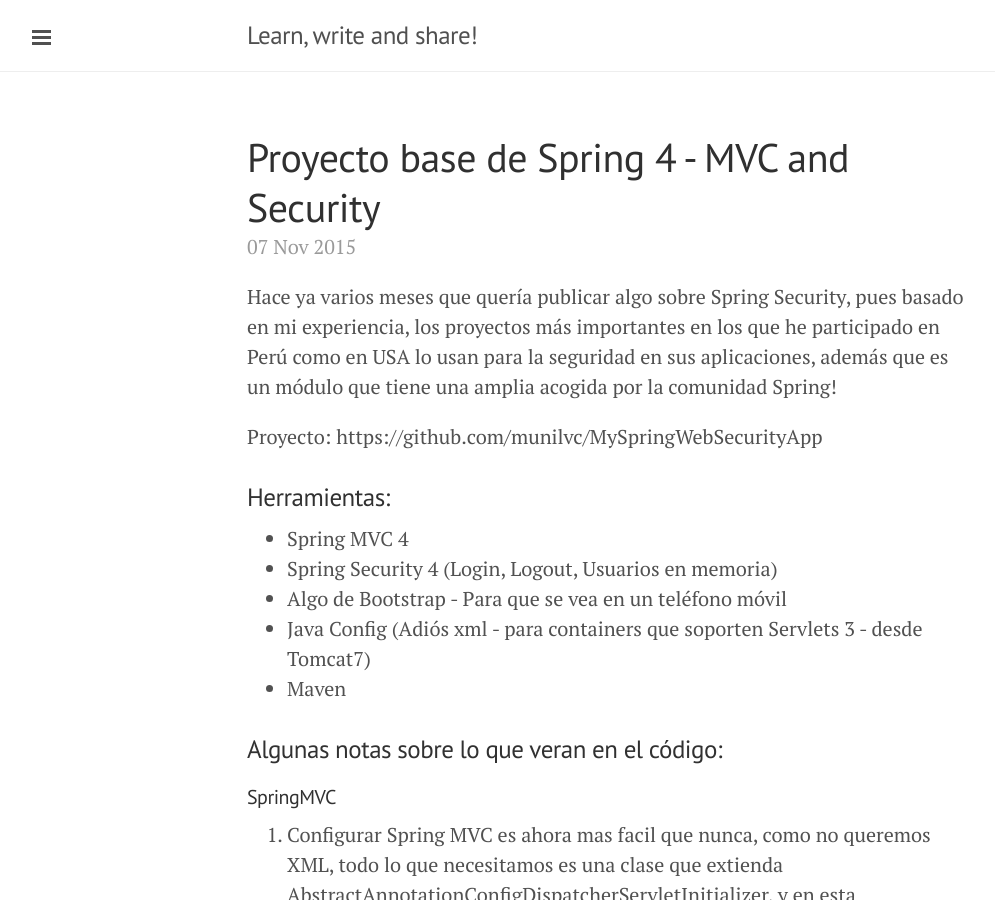
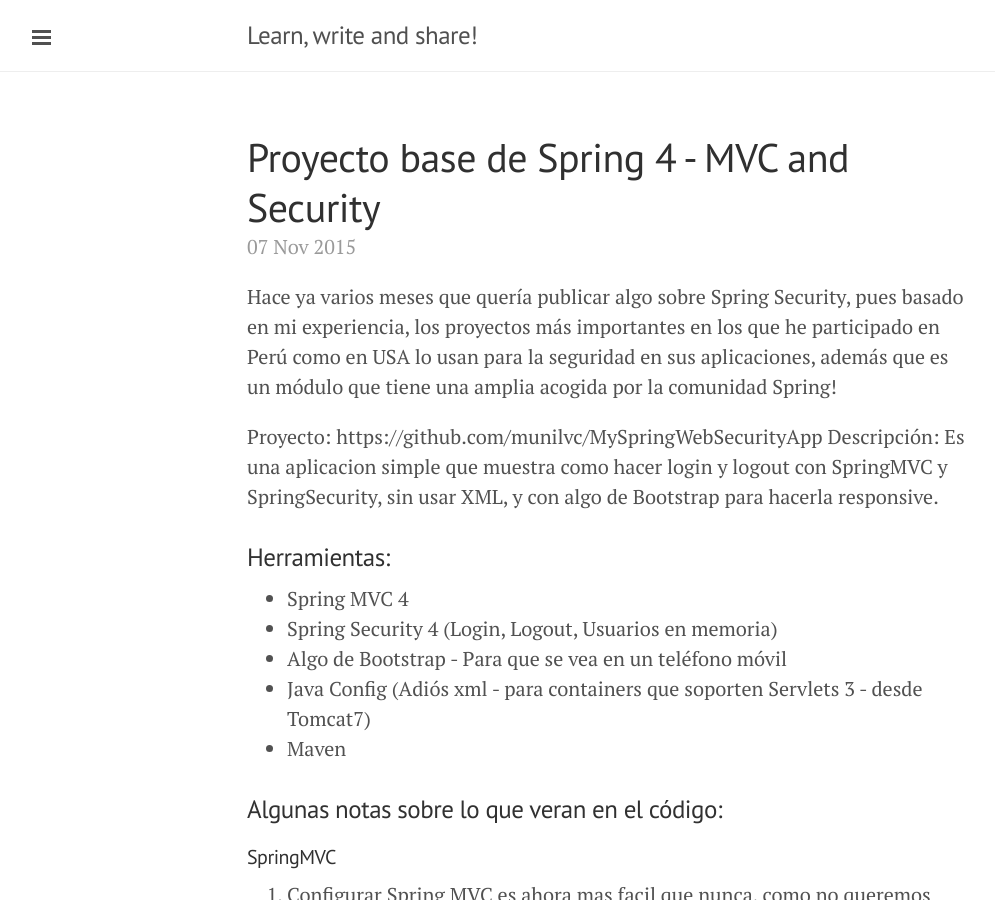
Before and after one commit to munilvc/munilvc.github.io, a Jekyll site: the page built from _posts/2015-11-07-BaseSpringSecurityMVC.md, in a window 1280 px wide and 900 px high. Shown: the whole window, without its empty margins (1-996 px from the left). Built offline with Jekyll 4.4.1, drawn with Linux system fonts in a browser that asks for light colours; Markdown is read by kramdown in place of the engine named in the settings; comment, search, counter and statistics services are not loaded; some of the changed text lies outside the part shown.

Commit message:
Update 2015-11-07-BaseSpringSecurityMVC.md

````diff
--- a/_posts/2015-11-07-BaseSpringSecurityMVC.md
+++ b/_posts/2015-11-07-BaseSpringSecurityMVC.md
@@ -7,6 +7,7 @@
 Hace ya varios meses que quería publicar algo sobre Spring Security, pues basado en mi experiencia, los proyectos más importantes en los que he participado en Perú como en USA lo usan para la seguridad en sus aplicaciones, además que es un módulo que tiene una amplia acogida por la comunidad Spring!
 
 Proyecto: https://github.com/munilvc/MySpringWebSecurityApp
+Descripción: Es una aplicacion simple que muestra como hacer login y logout con SpringMVC y SpringSecurity, sin usar XML, y con algo de Bootstrap para hacerla responsive.
 
 ### Herramientas:
 * Spring MVC 4
@@ -20,6 +21,7 @@
 #### SpringMVC
 
 1. Configurar Spring MVC es ahora mas facil que nunca, como no queremos XML, todo lo que necesitamos es una clase que extienda AbstractAnnotationConfigDispatcherServletInitializer, y en esta configuramos las clases @Configuration que representan a nuestros application contexts.
+
     ```java
 
     public class MvcInitializer extends AbstractAnnotationConfigDispatcherServletInitializer {
@@ -29,9 +31,10 @@
             return new Class[] { WebApplicationContextConfig.class };
         }
         ...
+    ```
 
-    ```
 2. Y luego en un application context tenemos que extender WebMvcConfigurerAdapter y tambien declarar @EnableWebMvc. Con esto estamos!  Dentro de esta clase configuration, podemos declarar las cosas que normalmente haciamos en XML como el ViewResolver y ResourceHandler.
+
     ```java
 
     @Configuration
@@ -49,6 +52,7 @@
         ...
 
     ```
+
 3. Si queremos crear @Controllers especificos los creamos en otro paquete si queremos y usamos @ComponentScan desde la clase @Configuration para que la aplicación sepa donde buscar los controllers. Recontra simple!
 
 
@@ -56,13 +60,16 @@
 
 1. SpringSecurity funciona mediante filtros.
 2. Con SpringSecurity 4, gracias a que ahora soporta JavaConfig, solo necesitamos agregar una clase que implemente WebApplicationInitializer (en el ejemplo uso una implementacion abstract de Spring).
+
     ```java
 
     public class SecurityInitializer extends AbstractSecurityWebApplicationInitializer {
         ...
 
     ```
+
 3. Luego agregar la anotacion @EnableWebSecurity en una clase @Configuration que implemente WebSecurityConfigurer (en el ejemplo uso un Adapter de spring).  Esto se encarga, entre otras cosas, de lo que haciamos antes en el web.xml, configurando el filtro DelegatingFilterProxy hacia "springSecurityFilterChain" de Spring, y lo que hace es delegar la responsabilidad de seguridad a un filtro de Spring en el spring-context (Del servlet-context al spring-context).
+
     ```java
 
     @Configuration
@@ -80,7 +87,8 @@
       ...
 
     ```
-4. Para customizar la seguridad, ya solo tenemos que hacerle @Override a los metodos configure() de la clase @Configuration
+
+4. Para customizar la seguridad, ya solo tenemos que hacerle @Override a los metodos configure() de la clase @Configuration.
 
 #### Otros
 1. Spring4, sigue siendo bastante Convention over Configuration friendly.
````
